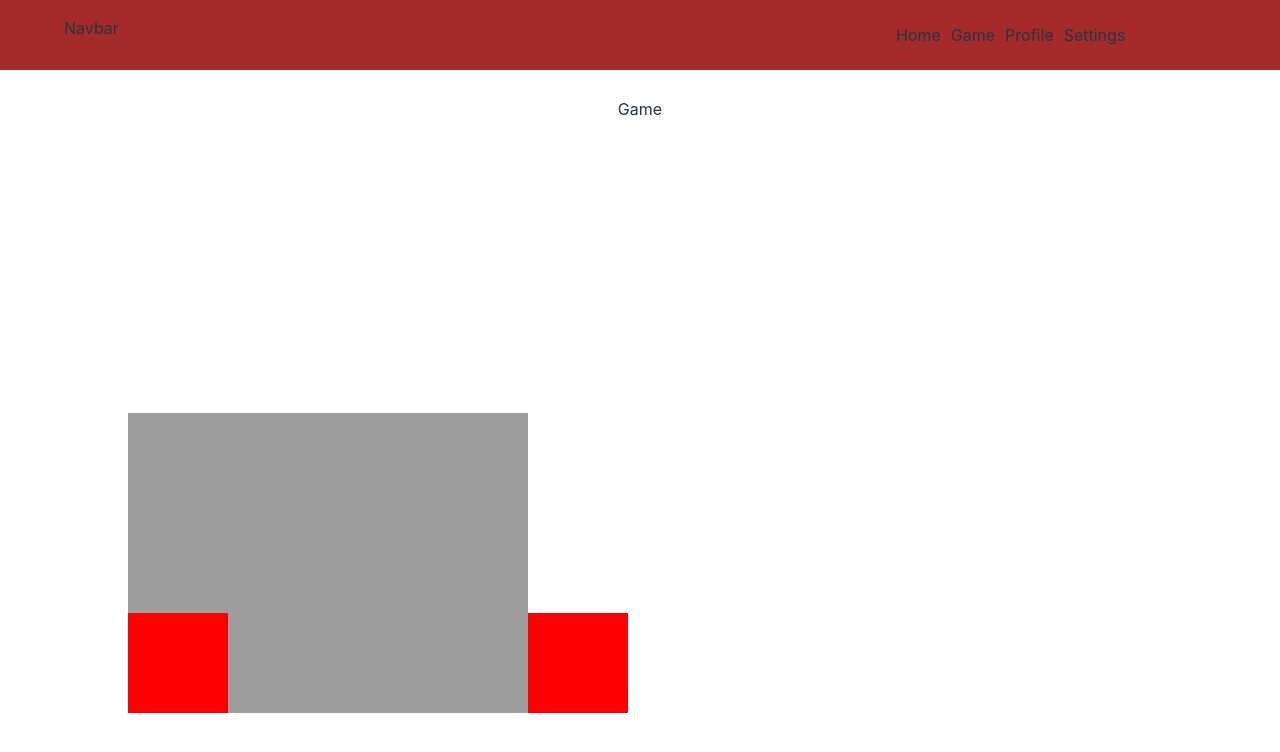
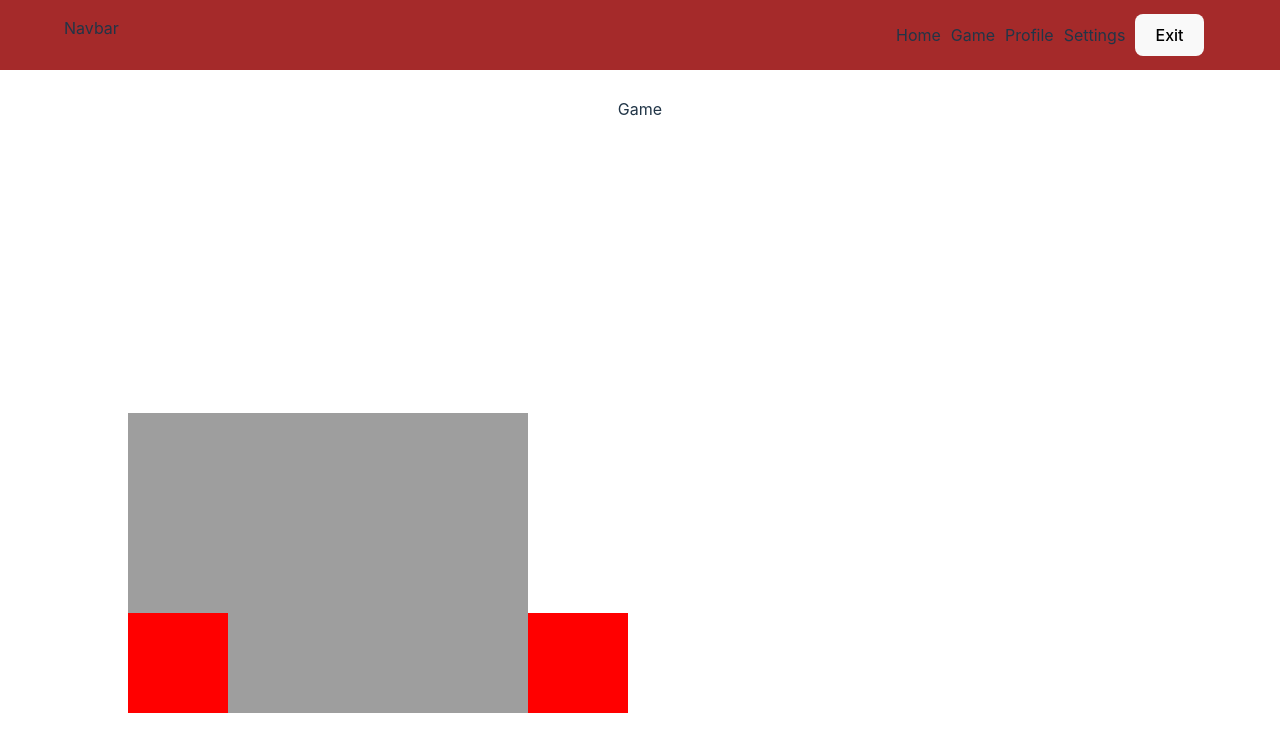
Before and after one commit to mate153/Platformer-game, a React (Vite) app in the folder client/: page /Game in a window 1280 px wide. Both pictures are taken after typing "name@example.com", "Sample123" into the empty fields and a click on the button "Login". Shown: the top 752 px of the page. Built offline with nearby package versions, Linux system fonts and the light colour scheme.

Commit message:
[ UPDATE ] Logout button added

```diff
--- a/client/src/components/Navbar.jsx
+++ b/client/src/components/Navbar.jsx
@@ -1,12 +1,16 @@
 import { useNavigate } from 'react-router-dom';
 import './style/Navbar.css';
 
-function Navbar() {
+function Navbar({setUserData}) {
     const navigate = useNavigate();
 
     const navigateToPage = (route) => {
         navigate(route);
     };
+
+    const handleExitBtn = () => {
+        setUserData({username: "", password: ""});
+    }
 
     return (
         <div className='navbar-container'>
@@ -18,6 +22,7 @@ function Navbar() {
                 <div onClick={() => navigateToPage('/Game')}>Game</div>
                 <div onClick={() => navigateToPage('/Profile')}>Profile</div>
                 <div onClick={() => navigateToPage('/Settings')}>Settings</div>
+                <button onClick={() => handleExitBtn()}>Exit</button>
             </div>
         </div>
     )
```
